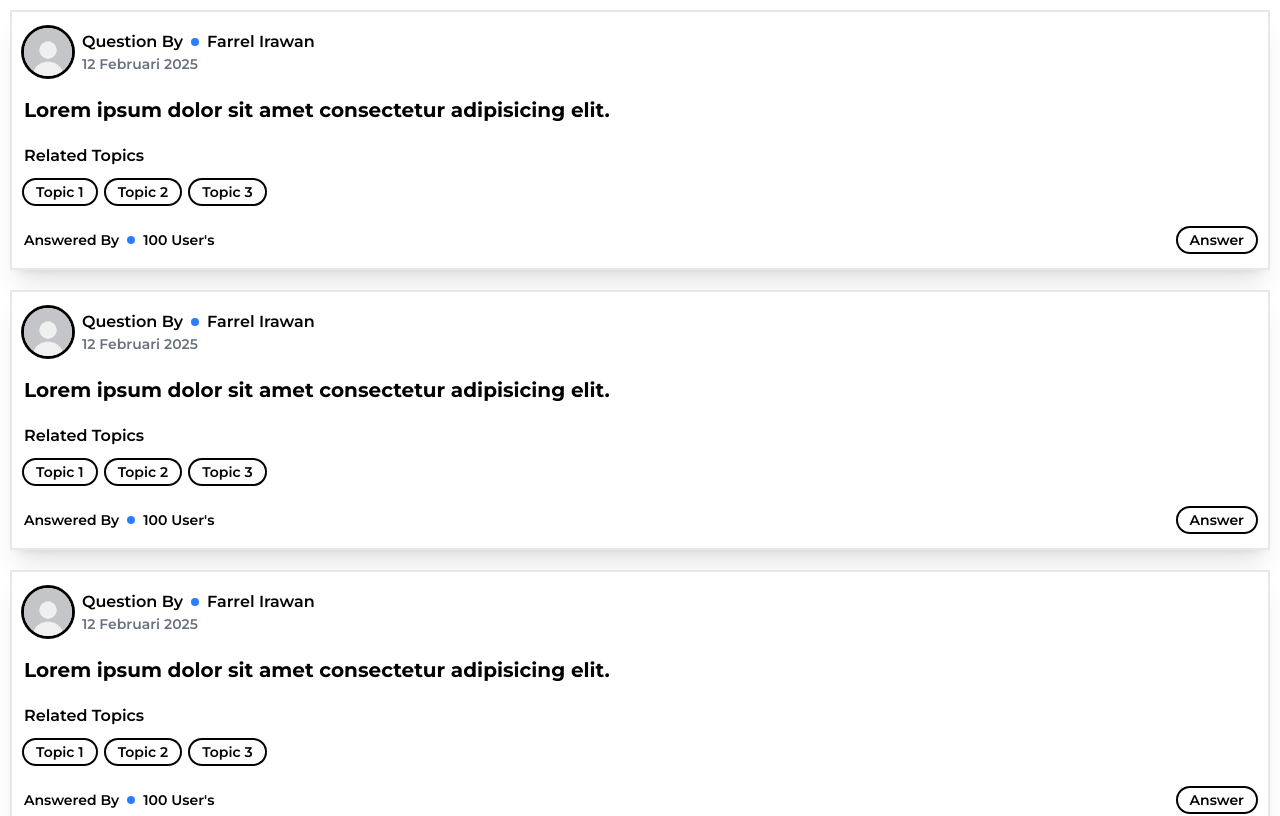
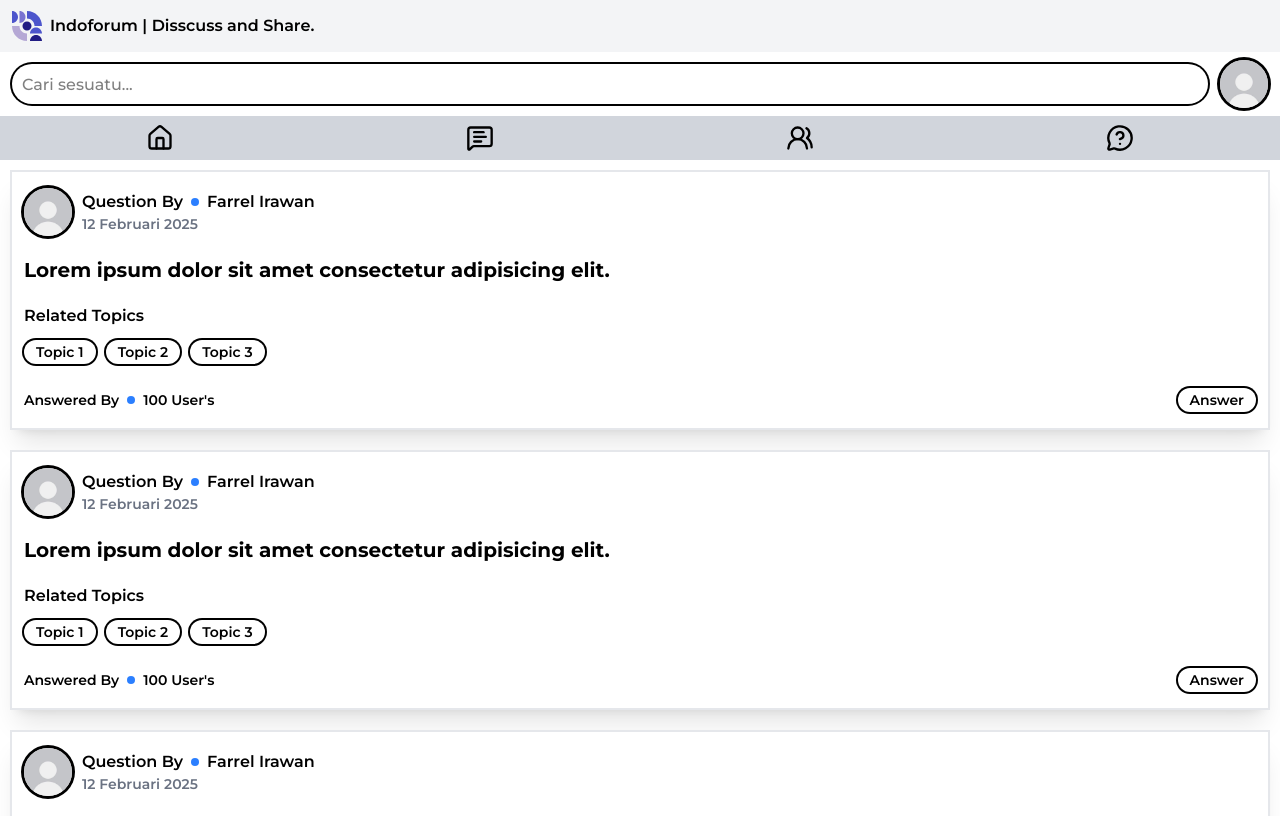
Before and after one commit to MrIrawan/indoforum, a Next.js app: page /questions in a window 1280 px wide. Shown: the top 816 px of the page. Built offline with nearby package versions, Linux system fonts and the light colour scheme.

Commit message:
membuat container LogoAndSlug dan container NavIconList

```diff
--- a/src/app/questions/page.js
+++ b/src/app/questions/page.js
@@ -1,5 +1,8 @@
 "use client"
 
+import LogoAndSlug from "@/components/container/LogoAndSlug/LogoAndSlug";
+import NavIconList from "@/components/container/NavIconList/NavIconList";
+import SearchBar from "@/components/container/SearchBar/SearchBar";
 import QuestionCard from "@/components/pages/QuestionCard/QuestionCard";
 
 export default function QuestionsPage() {
@@ -18,6 +21,9 @@ export default function QuestionsPage() {
 
     return (
         <>
+            <LogoAndSlug />
+            <SearchBar />
+            <NavIconList />
             <div className="flex flex-col gap-6 px-3 py-3">
                 <QuestionCard data={dummyData}/>
                 <QuestionCard data={dummyData}/>
--- /dev/null
+++ b/src/components/container/LogoAndSlug/LogoAndSlug.js
@@ -0,0 +1,16 @@
+import Image from "next/image";
+import IndoforumLogo from "../../../../public/images/indoforum-logo.svg"
+
+export default function LogoAndSlug() {
+    return (
+        <div className="w-full bg-gray-100 px-3 h-13 flex items-center gap-2">
+            <Image
+                src={IndoforumLogo}
+                alt="indoforum logo"
+                width={30}
+                height={30}
+            />
+            <h4 className="text-base font-m-semibold">Indoforum | Disscuss and Share.</h4>
+        </div>
+    )
+}
--- /dev/null
+++ b/src/components/container/NavIconList/NavIconList.js
@@ -0,0 +1,44 @@
+import Button from "@/components/ui/button/Buttons";
+import {
+    HomeIcon,
+    MessageSquareTextIcon,
+    UsersRoundIcon,
+    MessageCircleQuestionIcon
+} from "lucide-react";
+
+export default function NavIconList() {
+    return (
+        <div className="bg-gray-300 w-full h-11">
+            <ul className="w-full h-full flex items-center justify-around">
+                <li className="flex items-center justify-center">
+                    <Button
+                        link="/post"
+                    >
+                        <HomeIcon className="w-7 h-7"/>
+                    </Button>
+                </li>
+                <li className="flex items-center justify-center">
+                    <Button
+                        link="/post"
+                    >
+                        <MessageSquareTextIcon className="w-7 h-7"/>
+                    </Button>
+                </li>
+                <li className="flex items-center justify-center">
+                    <Button
+                        link="/post"
+                    >
+                        <UsersRoundIcon className="w-7 h-7"/>
+                    </Button>
+                </li>
+                <li className="flex items-center justify-center">
+                    <Button
+                        link="/post"
+                    >
+                        <MessageCircleQuestionIcon className="w-7 h-7"/>
+                    </Button>
+                </li>
+            </ul>
+        </div>
+    )
+}
```
